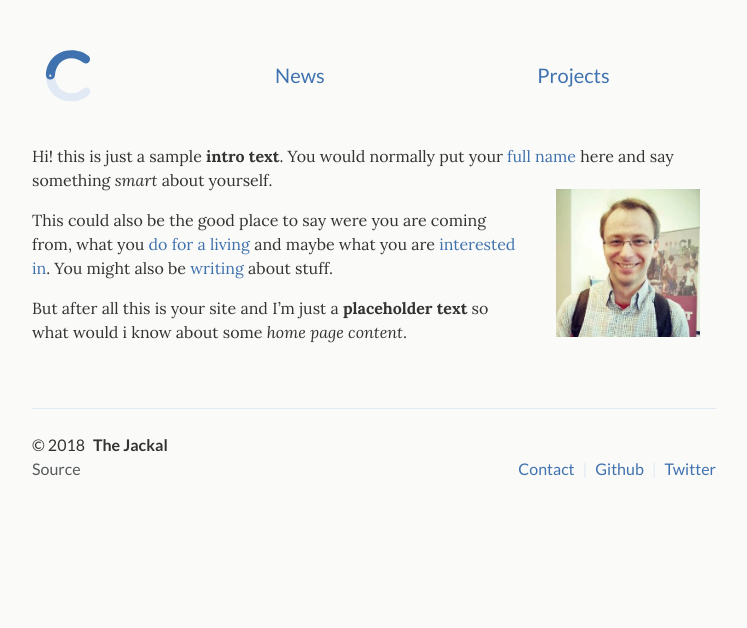
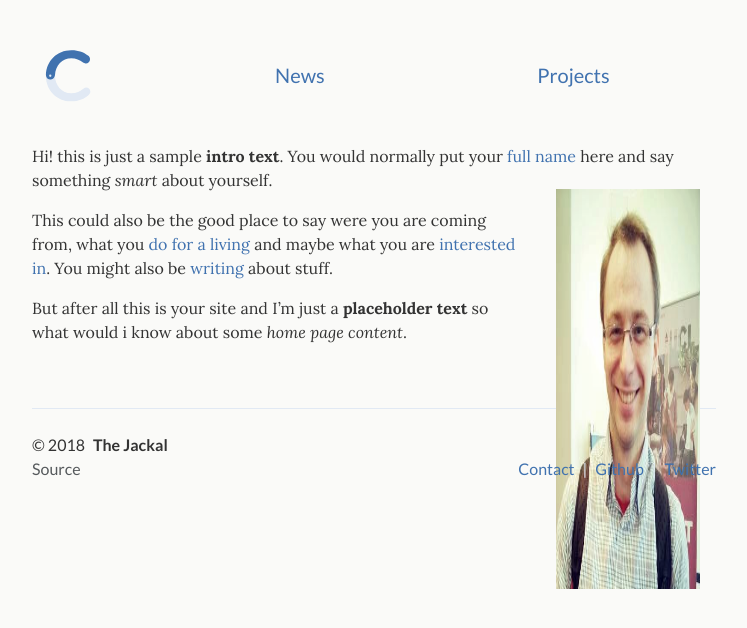
Before and after one commit to tomaszkacprzak/tomaszkacprzak.github.io, a Jekyll site: the page built from index.md, in a window 1280 px wide. Shown: the top 628 px of the page, without its empty margins (266-1013 px from the left). Built offline with Jekyll 4.4.1, drawn with Linux system fonts in a browser that asks for light colours.

Commit message:
testing pic

```diff
--- a/index.md
+++ b/index.md
@@ -7,7 +7,7 @@ Hi! this is just a sample **intro text**. You would normally put your [full name
 
 {::nomarkdown}
 <figure class="site-profile">
-    <img src="{{ site.baseurl }}/assets/img/me_pic.png">
+    <img src="{{ site.baseurl }}/assets/img/me_pic.png" height="400" width="400"">
 </figure>
 {:/}
 
```
